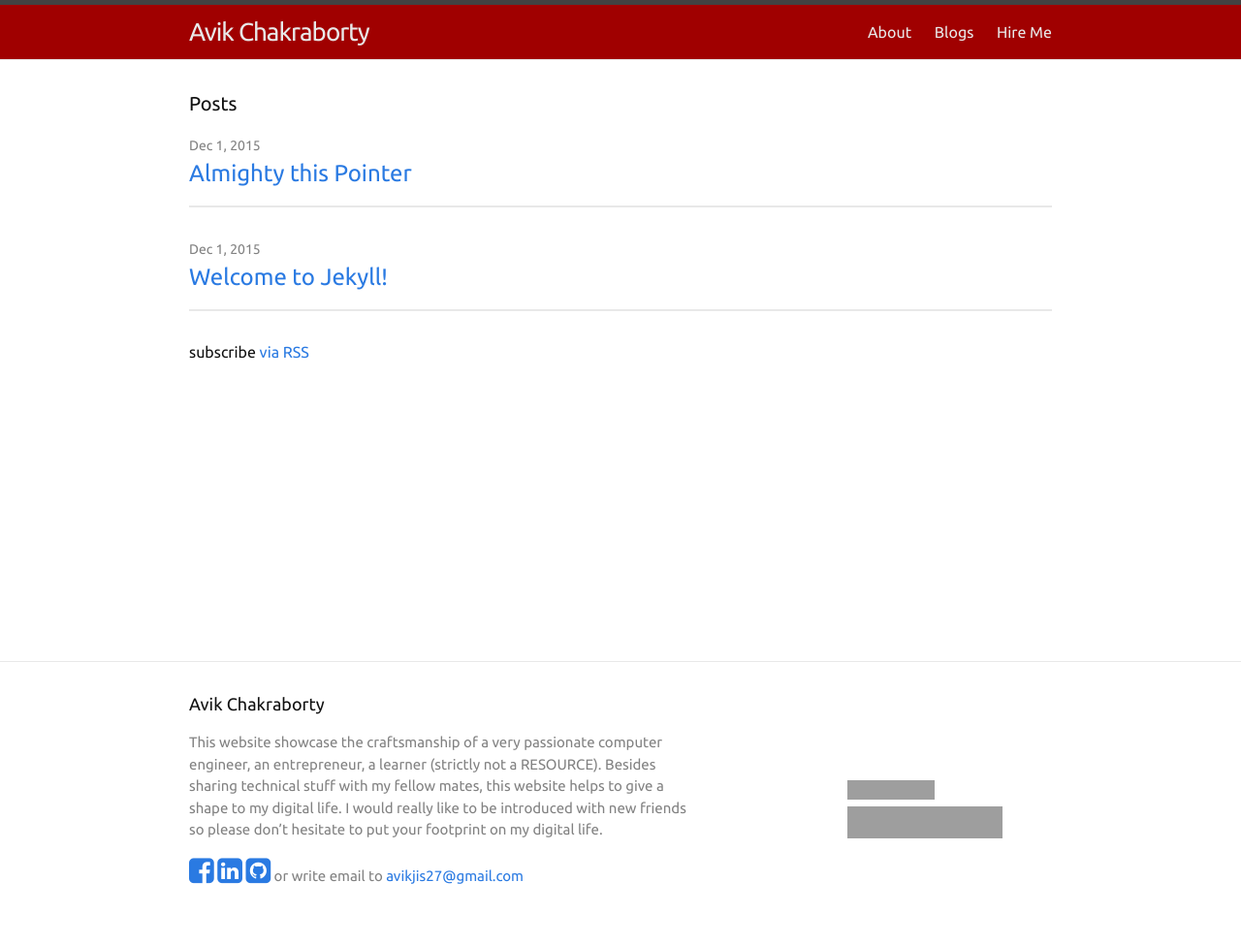
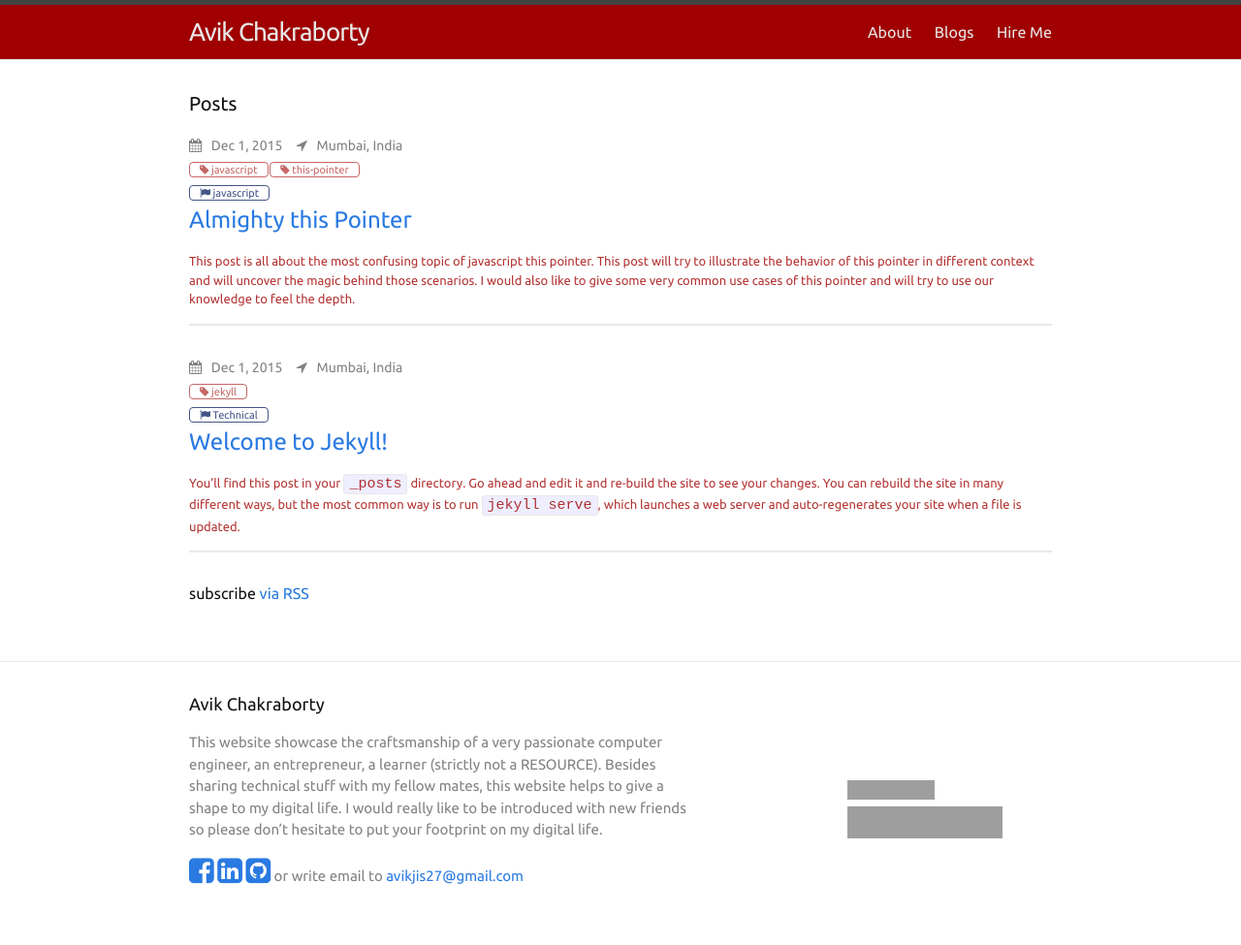
Before and after one commit to avikjis27/avikjis27.github.io, a Jekyll site: the page built from blogs.html, in a window 1280 px wide. Shown: the whole page at 97% size. Built offline with Jekyll 4.4.1, drawn with Linux system fonts in a browser that asks for light colours; nearby versions of some CDN libraries; grey boxes are pictures that could not be loaded.

Commit message:
Changes in the blog page

```diff
--- a/_includes/header.html
+++ b/_includes/header.html
@@ -21,7 +21,7 @@
 
   </div>
 
-  <script>
+  <!--<script>
     (function(i,s,o,g,r,a,m){i['GoogleAnalyticsObject']=r;i[r]=i[r]||function(){
     (i[r].q=i[r].q||[]).push(arguments)},i[r].l=1*new Date();a=s.createElement(o),
     m=s.getElementsByTagName(o)[0];a.async=1;a.src=g;m.parentNode.insertBefore(a,m)
@@ -30,6 +30,6 @@
     ga('create', 'UA-71006820-1', 'auto');
     ga('send', 'pageview');
 
-  </script>
+  </script>-->
 
 </header>
--- a/_posts/2015-12-01-welcome-to-jekyll.markdown
+++ b/_posts/2015-12-01-welcome-to-jekyll.markdown
@@ -3,6 +3,10 @@ layout: post
 title:  "Welcome to Jekyll!"
 date:   2015-12-01 22:37:55 +0530
 categories: jekyll update
+published: true
+categories: Technical
+tags: jekyll
+place: Mumbai, India
 ---
 You’ll find this post in your `_posts` directory. Go ahead and edit it and re-build the site to see your changes. You can rebuild the site in many different ways, but the most common way is to run `jekyll serve`, which launches a web server and auto-regenerates your site when a file is updated.
 
--- a/_posts/2015-12-02-this-pointer.markdown
+++ b/_posts/2015-12-02-this-pointer.markdown
@@ -2,10 +2,13 @@
 layout: post
 title:  "Almighty this Pointer"
 date:   2015-12-02 01:24:55 +0530
-categories: jekyll update
+categories: javascript
+tags: javascript this-pointer
+place: Mumbai, India
 ---
-
-# Almighty this
+This post is all about the most confusing topic of javascript this pointer. This post will try to illustrate the behavior of this pointer
+in different context and will uncover the magic behind those scenarios. I would also like to give some very common use cases of this pointer
+and will try to use our knowledge to feel the depth.
 
 ### What is this in JavaScript?
 
--- a/_sass/_layout.scss
+++ b/_sass/_layout.scss
@@ -192,19 +192,46 @@
         border-bottom-style: solid;
         border-bottom-width: 2px;
         border-bottom-color: lighten($grey-color, 40%);
+        > p{
+          color: $post-excerpt-color;
+          font-size: 13px;
+        }
     }
+
 }
 
 .post-meta {
     font-size: $small-font-size;
     color: $grey-color;
+
 }
 
 .post-link {
     display: block;
     font-size: 24px;
 }
-
+.post-tags{
+  font-size: 11px;
+  color: rgba(160, 0, 0, 0.6);
+  border-color: rgba(160, 0, 0, 0.6);
+  border-style: solid;
+  border-width: 1px;
+  border-radius: 4px;
+  padding: 1px 10px 1px 10px;
+  margin-right: -2px;
+  cursor: pointer;
+}
+.post-cats{
+  font-size: 11px;
+  color: #458;
+  border-color: #458;
+  border-style: solid;
+  border-width: 1px;
+  border-radius: 4px;
+  padding: 1px 10px 1px 10px;
+  margin-right: -2px;
+  cursor: pointer;
+}
 
 
 /**
--- a/blogs.html
+++ b/blogs.html
@@ -12,11 +12,26 @@ permalink: /blogs/
   <ul class="post-list">
     {% for post in site.posts %}
       <li>
-        <span class="post-meta">{{ post.date | date: "%b %-d, %Y" }}</span>
+        <span class="post-meta"> <i class="fa fa-calendar"></i>&nbsp;&nbsp; {{ post.date | date: "%b %-d, %Y" }}</span>
+        &nbsp;&nbsp;<span class="post-meta"> <i class="fa fa-location-arrow"></i>&nbsp;&nbsp; {{ post.place }}</span>
+
+        <br>
+
+
+        {% for tag in post.tags %}
+          <span class="post-tags"><i class="fa fa-tag"></i>&nbsp;{{ tag }}</span>
+        {% endfor %}
+        <br>
+        {% for cat in post.categories %}
+          <span class="post-cats"><i class="fa fa-flag"></i>&nbsp;{{ cat }}</span>
+        {% endfor %}
 
         <h2>
           <a class="post-link" href="{{ post.url | prepend: site.baseurl }}">{{ post.title }}</a>
         </h2>
+
+        {{ post.excerpt }}
+
       </li>
     {% endfor %}
   </ul>
--- a/css/main.scss
+++ b/css/main.scss
@@ -18,6 +18,7 @@ $text-color:       #111;
 $background-color: #FFFFFF;
 $brand-color:      #2a7ae2;
 $header-bg-color:  #A00000;
+$post-excerpt-color: rgba(160, 0, 0, 0.8);
 
 $grey-color:       #828282;
 $grey-color-light: lighten($grey-color, 40%);
```
